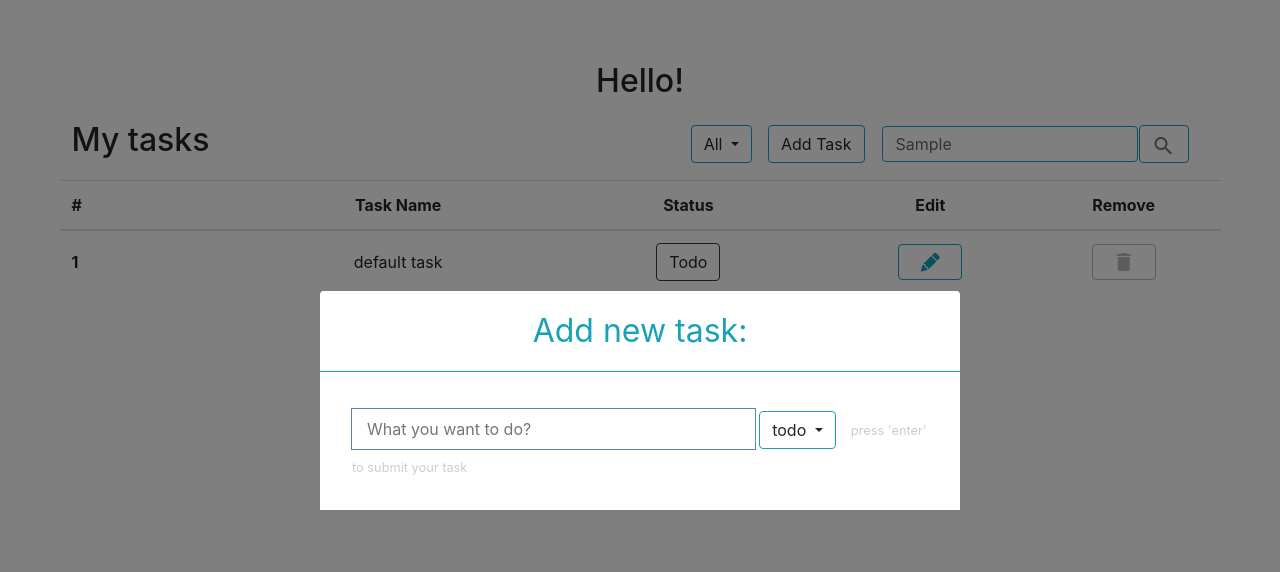
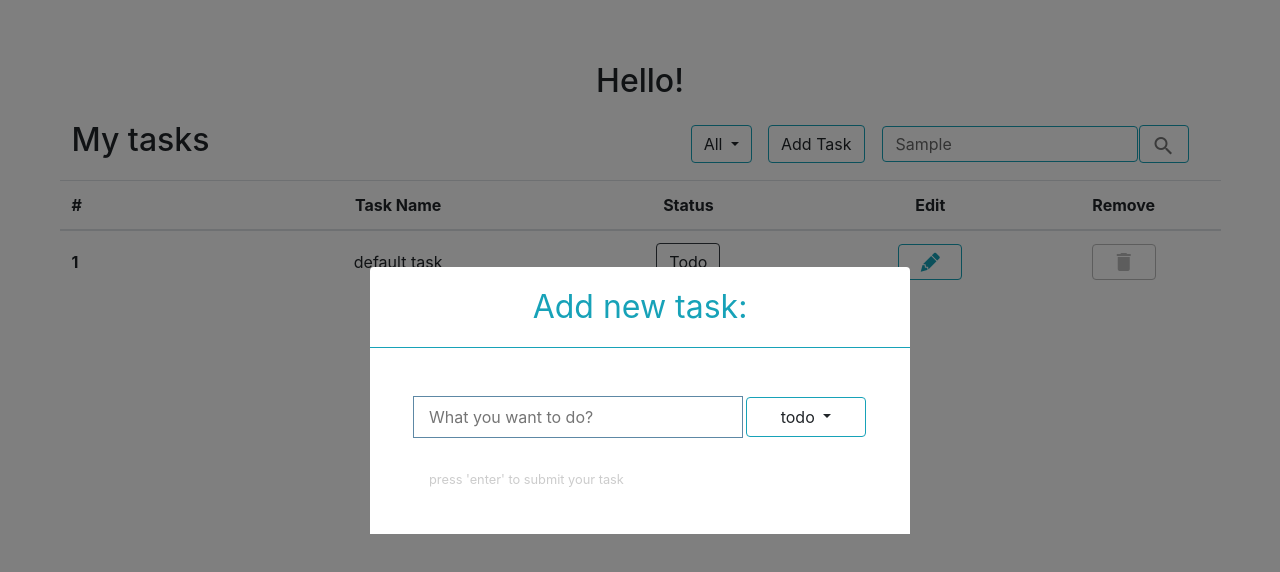
Before and after one commit to weichieh123/Vue-TodoApp, a Vue app: page /task-list in a window 1280 px wide. Both pictures are taken after typing "Sample" into the empty fields and a click on the button "Add Task". Shown: the top 572 px of the page. Built offline with nearby package versions, Linux system fonts and the light colour scheme; what vue-fragment would draw is missing.

Commit message:
調整modal style

```diff
--- a/src/assets/styles/todoApp.scss
+++ b/src/assets/styles/todoApp.scss
@@ -23,6 +23,8 @@
     cursor: auto;
     display: block;
     width: 50%;
+    min-width: 470px;
+    max-width: 540px;
     margin: 0 auto;
     padding: 1rem;
     border-bottom: 1px solid #17a2b8;
@@ -35,6 +37,8 @@
     cursor: auto;
     display: block;
     width: 50%;
+    min-width: 470px;
+    max-width: 540px;
     margin: 0 auto;
     padding: 2rem;
     background-color: #fff;
--- a/src/components/MyModal.vue
+++ b/src/components/MyModal.vue
@@ -3,6 +3,7 @@
     <div class="modal-container" @click.self="$emit('toggle')">
         <div class="modal-header">{{title}}</div>
         <div class="modal-body">
+          <div class="col-12 d-flex align-items-center justify-content-between">
             <input
               type="text"
               :ref="modalref"
@@ -43,7 +44,10 @@
                 >
               </div>
             </div>
-        <small>press 'enter' to submit your task</small>
+          </div>
+          <div class="col-12">
+            <small class="w-100">press 'enter' to submit your task</small>
+          </div>
       </div>
     </div>
   </div>
@@ -93,6 +97,11 @@ export default {
 </script>
 <style lang="scss" scoped>
   input[type="text"] {
-    width: 70%;
+    width: 340px;
+  }
+  #nowStatusBtn {
+    height: 40px;
+    width: 120px;
+    // margin: 5px 0;
   }
 </style>
```
Lines whose indentation alone changed are shown as unchanged.
